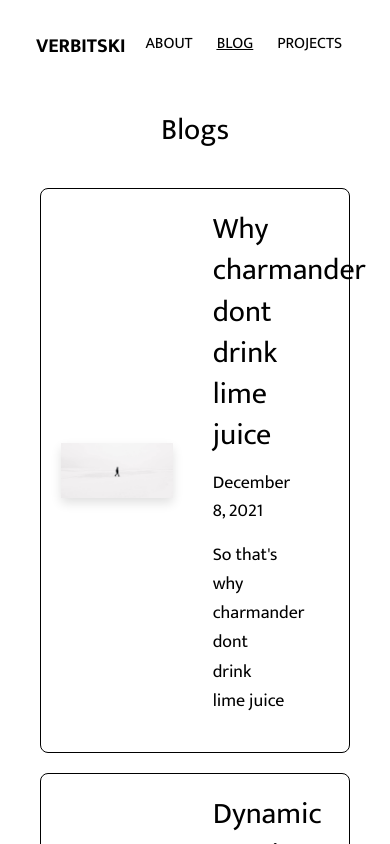
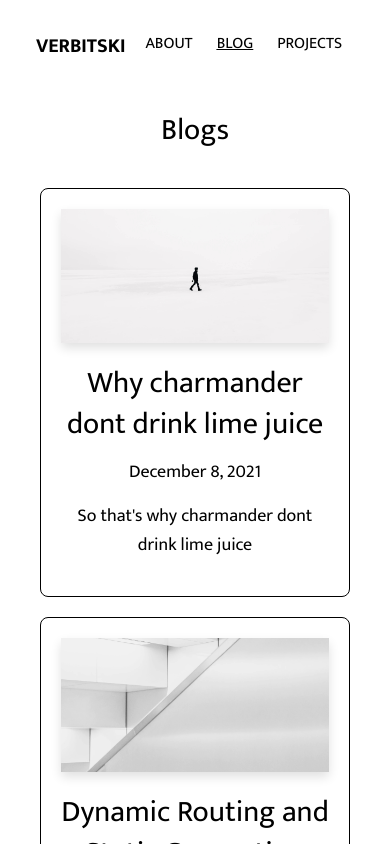
Before and after one commit to NorthWillov/verbitski.dev, a Next.js app: page /blog in a window 390 px wide. Shown: the top 844 px of the page. Built offline with nearby package versions, Linux system fonts and the light colour scheme.

Commit message:
Add reponsive

```diff
--- a/_posts/IP-and-MAC-addresses.md
+++ b/_posts/IP-and-MAC-addresses.md
@@ -12,6 +12,4 @@ ogImage:
 
 ## Why charmander dont drink lime juice
 
-So that's why charmander dont drink lime juice
-
-IT is because i sad so
+Lorem ipsum dolor sit amet, consectetur adipiscing elit, sed do eiusmod tempor incididunt ut labore et dolore magna aliqua. Praesent elementum facilisis leo vel fringilla est ullamcorper eget. At imperdiet dui accumsan sit amet nulla facilities morbi tempus.
--- a/components/post-preview.tsx
+++ b/components/post-preview.tsx
@@ -22,11 +22,11 @@ const PostPreview = ({
   slug,
 }: Props) => {
   return (
-    <div className="flex items-center border border-black bg-white p-5 m-5 rounded-lg">
-      <div className="w-5/12">
+    <div className="lg:flex lg:items-center border border-black bg-white p-5 m-5 rounded-lg">
+      <div className="max-w-md m-0 m-auto xl:m-0">
         <CoverImage slug={slug} title={title} src={coverImage} />
       </div>
-      <div className="w-5/12 pl-10">
+      <div className="text-center lg:text-left lg:pl-10 pt-5 lg:pt-0">
         <h3 className="text-3xl mb-3 leading-snug">
           <Link as={`/blog/${slug}`} href="/blog/[slug]">
             <a className="hover:underline">{title}</a>
--- a/components/project.tsx
+++ b/components/project.tsx
@@ -17,10 +17,10 @@ const Project: FC<ProjectProps> = ({
   sourceLink,
 }) => {
   return (
-    <div className="w-80 flex flex-col justify-between border border-black rounded-md m-10 shadow-small hover:shadow-medium transition-shadow duration-200">
+    <div className="w-72 flex flex-col justify-between border border-black rounded-md m-10 shadow-small hover:shadow-medium transition-shadow duration-200">
       <Link href={demoLink}>
         <a target="_blank">
-          <img className="rounded-md h-80" src={img} alt="project" />
+          <img className="rounded-md w-72" src={img} alt="project" />
         </a>
       </Link>
       <h2 className="pt-2 text-center text-2xl">{title}</h2>
--- a/pages/index.tsx
+++ b/pages/index.tsx
@@ -14,13 +14,13 @@ const Index: FC = () => {
         </Head>
         <Container>
           <Navbar />
-          <div className="grid grid-cols-1 sm:grid-cols-2 mt-5">
+          <div className="flex justify-around content-center p-10 flex-wrap">
             <img
               className="w-64 h-64 rounded-full justify-self-center"
               srcSet="/assets/blog/authors/artem.jpeg"
               alt="Artem"
             />
-            <div className="text-center sm:text-left mt-5">
+            <div className="text-center sm:text-left mt-5 lg:w-2/5">
               <p>
                 <b>Hi there</b> 👋 <br />I am a software engineer with hands-on
                 to build user-friendly and professional looking sites. I have
```
